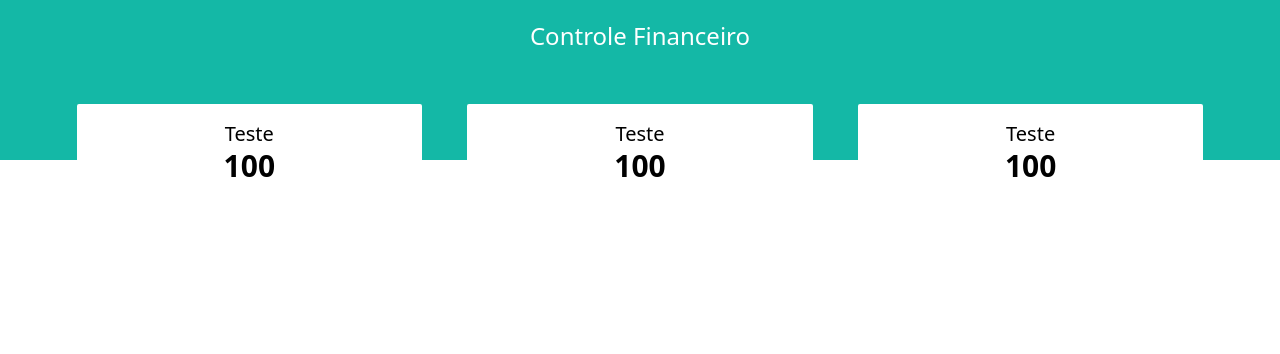
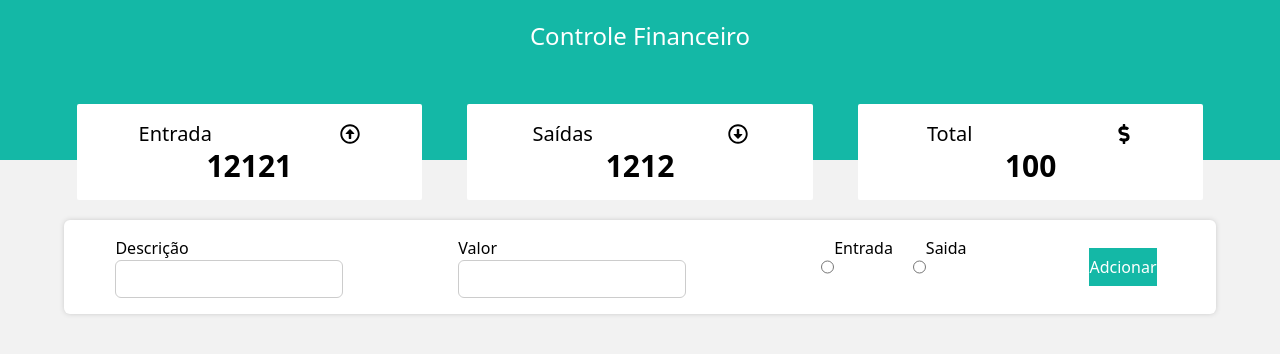
Before and after one commit to antonioclaudioofc/controle-financeiro, a React (Vite) app: page / in a window 1280 px wide. Shown: the top 354 px of the page. Built offline with nearby package versions, Linux system fonts and the light colour scheme.

Commit message:
Feat Resume Item, and create component Form

```diff
--- a/package.json
+++ b/package.json
@@ -9,9 +9,9 @@
     "preview": "vite preview"
   },
   "dependencies": {
-    "phosphor-react": "^1.4.1",
     "react": "^18.2.0",
-    "react-dom": "^18.2.0"
+    "react-dom": "^18.2.0",
+    "react-icons": "^4.8.0"
   },
   "devDependencies": {
     "@types/react": "^18.0.27",
--- a/src/App.tsx
+++ b/src/App.tsx
@@ -2,12 +2,14 @@ import './styles/main.css';
 
 import { Header } from './components/Header';
 import { Resume } from './components/Resume';
+import { Form } from './components/Form';
 
 export function App() {
     return (
-        <div>
+        <div className='bg-[#f2f2f2]'>
             <Header />
             <Resume />
+            <Form />
         </div>
     )
 }
--- /dev/null
+++ b/src/components/Form.tsx
@@ -0,0 +1,30 @@
+import React, { useState } from "react"
+
+export function Form() {
+    const [desc, setDesc] = useState('');
+    const [amount, setAmount] = useState('');
+    const [isExpense, setIsExpense] = useState(false);
+    return (
+        <div>
+            <div className="max-w-6xl my-5 mx-auto w-49/50 bg-white shadow-custom rounded-md flex justify-around py-4 px-0 gap-3 md:grid">
+                <div className="flex flex-col">
+                    <label htmlFor="Descrição"> Descrição</label>
+                    <input className="outline-none rounded-md py-2 px-3 text-sm border border-solid border-[#ccc]" />
+                </div>
+                <div className="flex flex-col">
+                    <label htmlFor="Descrição"> Valor</label>
+                    <input className="outline-none rounded-md py-2 px-3 text-sm border border-solid border-[#ccc]" />
+                </div>
+                <div className="flex justify-center">
+                    <input type='radio' className="ml-5 accent-black mt-0" />
+                    <label htmlFor="Entrada">Entrada</label>
+                    <input type='radio' className="ml-5 accent-black mt-0" />
+                    <label htmlFor="Entrada">Saida</label>
+                </div>
+                <button className="mx-2 my-3 border-none cursor-pointer text-white bg-teal-500"> Adcionar
+
+                </button>
+            </div>
+        </div>
+    )
+}
--- a/src/components/Resume.tsx
+++ b/src/components/Resume.tsx
@@ -1,11 +1,16 @@
 import { ResumeItem } from "./ResumeItem";
+import {
+    FaRegArrowAltCircleDown,
+    FaRegArrowAltCircleUp,
+    FaDollarSign
+} from 'react-icons/fa';
 
 export function Resume() {
     return (
         <div className="max-w-6xl w-49/50 mx-auto my-0 -mt-14 flex justify-around gap-5 ">
-            <ResumeItem />
-            <ResumeItem />
-            <ResumeItem />
+            <ResumeItem title="Entrada" icon={FaRegArrowAltCircleUp} value={12121} />
+            <ResumeItem title="Saídas" icon={FaRegArrowAltCircleDown} value={1212}/>
+            <ResumeItem title="Total" icon={FaDollarSign} value={100}/>
         </div>
     )
 }
--- a/src/components/ResumeItem.tsx
+++ b/src/components/ResumeItem.tsx
@@ -1,13 +1,22 @@
-export function ResumeItem() {
+import { IconType } from "react-icons";
+
+interface ResumeDescriptionProps {
+    title: string,
+    icon: IconType,
+    value: number
+}
+
+export function ResumeItem(props: ResumeDescriptionProps) {
     return (
         <div className="flex flex-col items-center bg-white rounded-sm px-1 py-4 w-3/10 md:m-1/5 ">
             <header className="flex items-center justify-around w-full gap-3">
                 <h2 className="text-xl md:text-xs">
-                    Teste
+                    {props.title}
                 </h2>
+                <props.icon size={20} />
             </header>
             <span className="text-3xl font-bold md:text-xl">
-                100
+                {props.value}
             </span>
         </div>
     )
--- a/tailwind.config.cjs
+++ b/tailwind.config.cjs
@@ -12,6 +12,9 @@ module.exports = {
       },
       screens: {
         'md': { 'max': '750px' }
+      },
+      boxShadow: {
+        'custom': '0 0  5px #ccc'
       }
     },
   },
```
Also changed, not shown: 1 other file (tests, documents, lock files or other folders).
